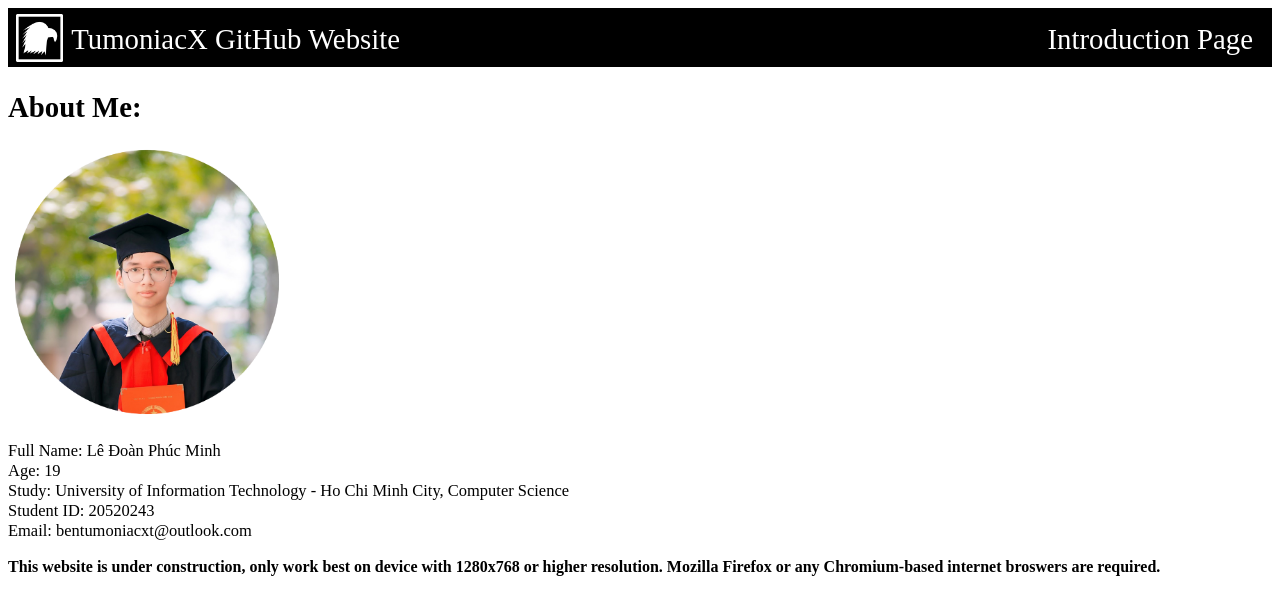
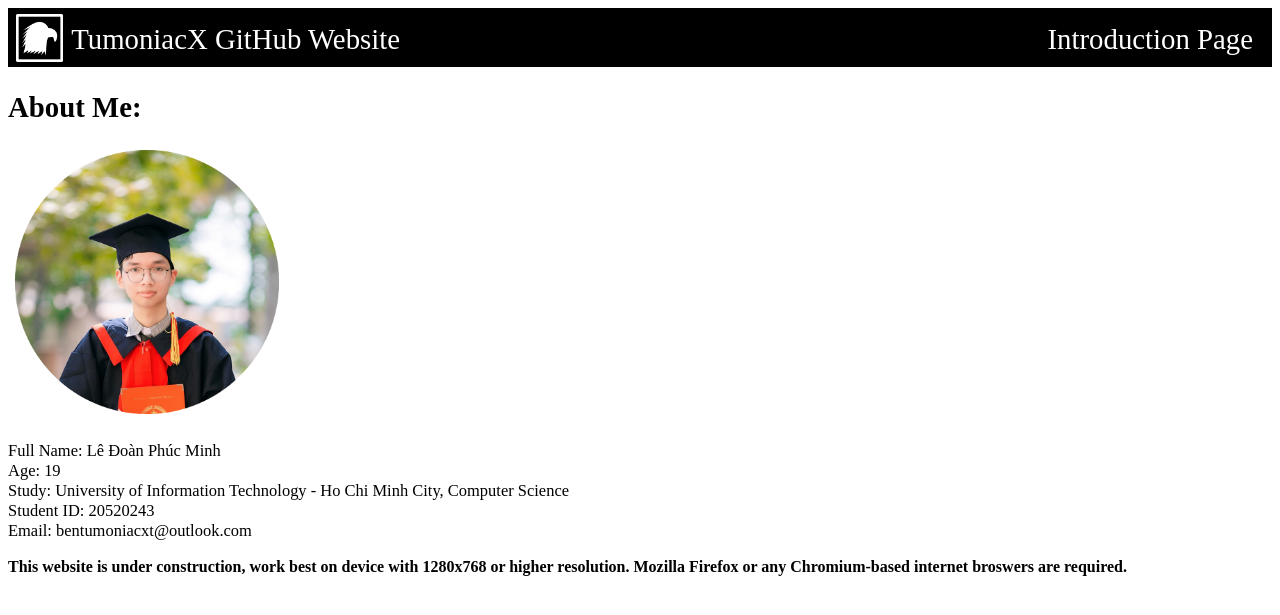
Before and after one commit to BenTumoniacXT/BenTumoniacXT.github.io, a Jekyll site: the page index.html, which Jekyll copies as it is, in a window 1280 px wide. Shown: the top 615 px of the page. Built offline with Jekyll 4.4.1, drawn with Linux system fonts in a browser that asks for light colours.

Commit message:
Update index.html

```diff
--- a/index.html
+++ b/index.html
@@ -24,7 +24,7 @@
 	</p>
 
 	<footer>
-		<p style='font-family:"Myriad Pro";'> <b>This website is under construction, only work best on device with 1280x768 or higher resolution. Mozilla Firefox or any Chromium-based internet broswers are required.</b>
+		<p style='font-family:"Myriad Pro";'> <b>This website is under construction, work best on device with 1280x768 or higher resolution. Mozilla Firefox or any Chromium-based internet broswers are required.</b>
 		<p>
 	</footer>
 </body>
```
